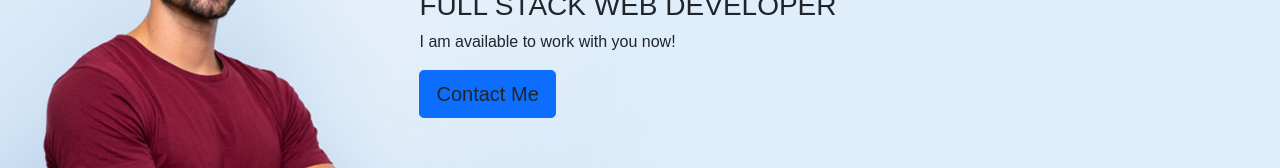
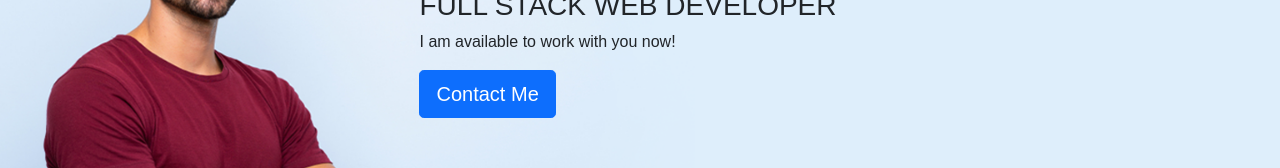
Before and after one commit to LaneTrain47/DaneWhitmanPortfolio, a plain HTML site: page index.html in a window 1280 px wide. Shown: the part 200-368 px from the top of the page. Drawn offline with nearby package versions, Linux system fonts and the light colour scheme; a web font is replaced by a local one.

Commit message:
20210929_174000
Changed text color on Contact Me button

```diff
--- a/index.html
+++ b/index.html
@@ -67,7 +67,7 @@
                         I am available to work with you now!
                     </p>
                     <p class="lead">
-                        <a class="btn btn-primary btn-lg" href="/contact.html" role="button">Contact Me</a>
+                        <a class="btn btn-primary btn-lg text-white" href="/contact.html" role="button">Contact Me</a>
                     </p>
                 </div>
             </div>
```
